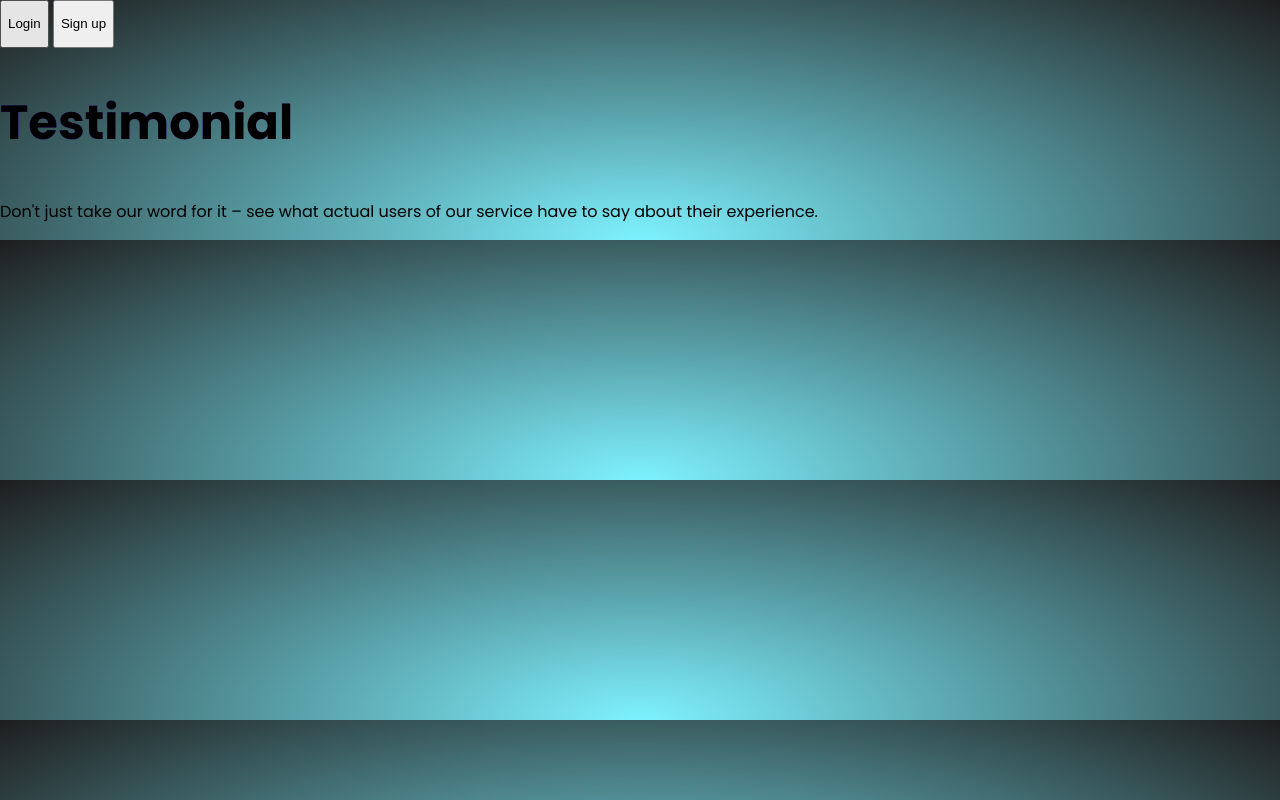
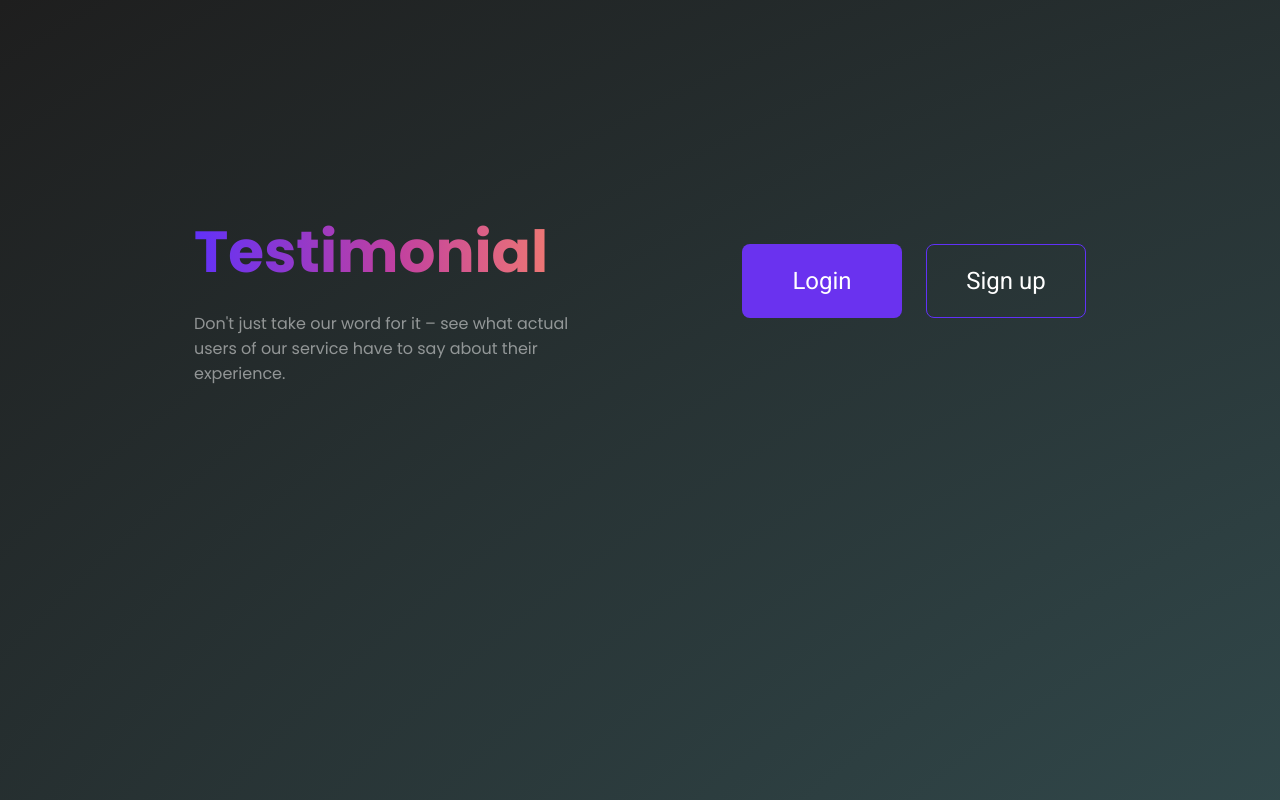
Before and after one commit to sabts/testimonials, a plain HTML site: page index.html in a window 1280 px wide. Drawn offline with Linux system fonts and the light colour scheme.

Commit message:
header ready

```diff
--- a/css/style.css
+++ b/css/style.css
@@ -20,16 +20,96 @@ nav ul{
 }
 body{
     margin: 0;
-    font-family: 'Poppins' ,sans-serif;
-    background-image: radial-gradient(at bottom, #7EF2FF, #1E1E1E);
+    font-family: 'Poppins','Roboto',sans-serif;
+    background-image: radial-gradient(at center bottom, rgb(126 242 255/39%), #1E1E1E);
+    background-color: #1E1E1E;
+    background-size: 400% 400%;
 }
 .title{
     font-weight: 700;
     line-height: normal;
+    margin-bottom: 0;
 }
 .title-xl{
     font-size: 3rem;
+    font-family: 'Poppins';
     background-image: linear-gradient(to right,#6131F8, #C140A0,#FC8866 );
     background-clip: text;
+    color: transparent;
+}
+.title-name{
+    font-family: 'Roboto';
+    font-size: 1.125rem;
+    color: #FFF;
+}
+.text{
+    font-weight: 400;
+}
+.text-header{
+    font-family:'Poppins';
+    font-size: 1rem;
+    line-height: normal;
+    color: rgb(255 255 255/ 0.5);
+}
+.button{
+    display: flex;
+    width: 7.5rem;
+    padding: 0rem 1rem;
+    align-items: center;
+    justify-content: center;
+    font-family:'Roboto';
+    line-height: 1.5rem;
+    font-size: 1rem;
+    color: #FFF;
+    background-color: transparent;
+    border: none;
+    border-radius: 0.5rem;
+}
+.button-primary{
+    background-color:#6A32EF;
+}
+.button-secondary{
+    border: 1px solid #6131F8 ;
+}
+.header{
+    padding-top: 2.8125rem;
+    padding-inline: 1rem;
+    gap: 2.5rem;
+}
+.header-section{
+    display: flex;
+    flex-wrap: wrap;
+    justify-content: center;
+    text-align: center;
+    gap: 9.0625rem;
+}
+.top-bar{
+    display: flex;
+    gap: 1.5rem;
+}
+.header-info{
+    display: flex;
+    box-sizing: auto;
+    flex-direction: column;
+}
+@media screen and (width>1024px) {
+    .title-xl{
+        font-size: 3.625rem;
+    }
+    .button{
+        width: 10rem;
+        padding: 0rem 2rem;
+        font-size: 1.5rem;
+    }
+    .header{
+        padding-top: 10rem;
+        padding-inline: 12.125rem;
+    }
+    .header-section{
+        flex-direction: row-reverse;
+        flex-wrap:nowrap;
+        text-align: left;
+        align-items: center;
 
+    }
 }
--- a/index.html
+++ b/index.html
@@ -5,22 +5,24 @@
     <meta name="viewport" content="width=device-width, initial-scale=1.0" />
     <link rel="preconnect" href="https://fonts.googleapis.com">
 <link rel="preconnect" href="https://fonts.gstatic.com" crossorigin>
-<link href="https://fonts.googleapis.com/css2?family=Poppins:wght@400;700&display=swap" rel="stylesheet">
+<link href="https://fonts.googleapis.com/css2?family=Poppins:wght@400;700&family=Roboto:ital,wght@0,100..900;1,100..900&display=swap" rel="stylesheet">
     <link rel="stylesheet" href="./css/style.css" />
     <title>Document</title>
   </head>
   <body>
     <header class="header">
+      <section class="header-section">
       <div class="top-bar">
         <button class="button button-primary"> <p>Login</p>
         </button>
         <button class="button button-secondary"> <p>Sign up</p>
         </button>
       </div>
-      <section class="header-info">
+      <div class="header-info">
       <h1 class="title title-xl">Testimonial</h1>
-      <p>Don't just take our word for it – see what actual users of our service have to say about their experience.</p>
-    </section>
+      <p class="text text-header">Don't just take our word for it – see what actual users of our service have to say about their experience.</p>
+    </div>
     </header>
+  </section>
   </body>
 </html>
```
